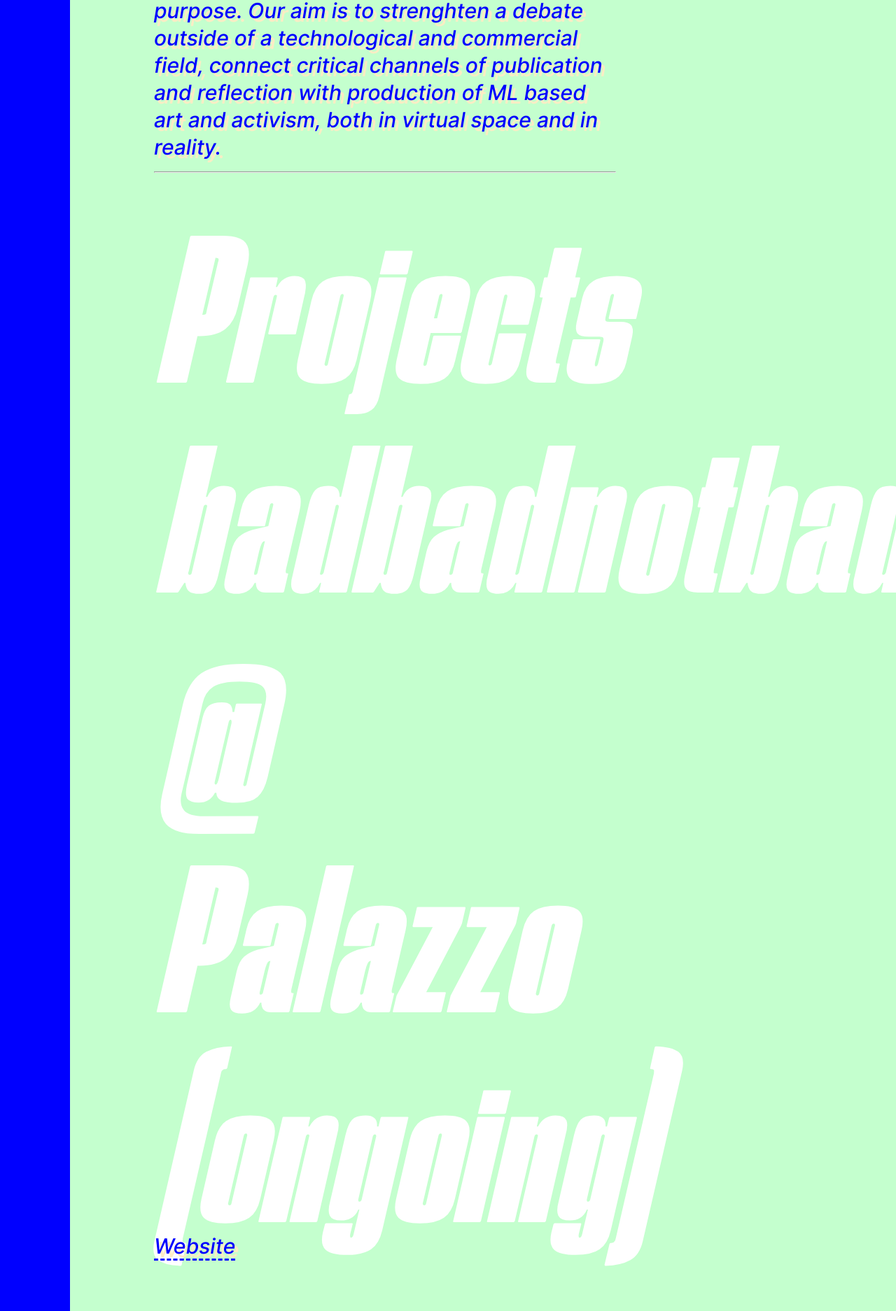
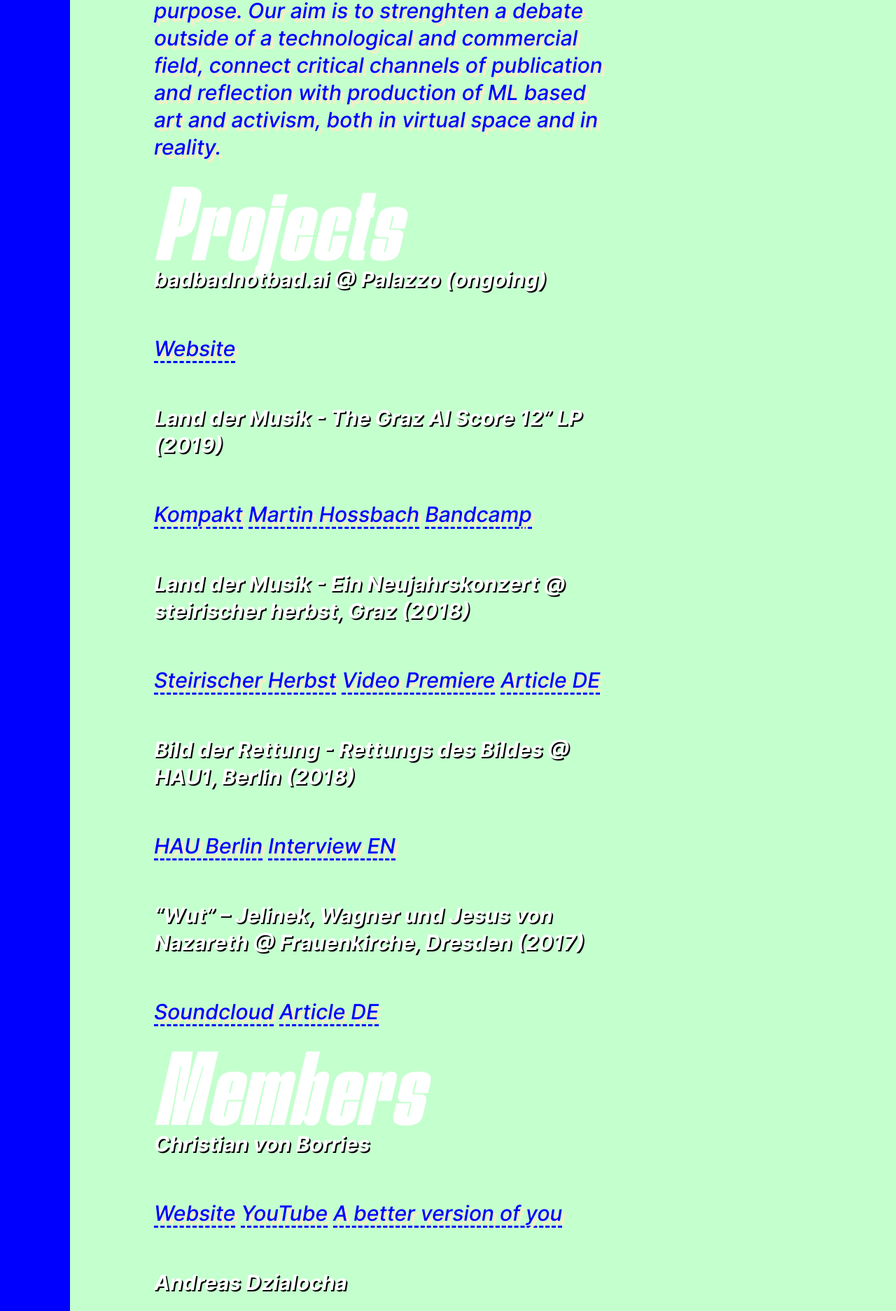
Before and after one commit to ai-unit/ai-unit.github.io, a Jekyll site: the page built from index.md, in a window 1280 px wide. Shown: the part 1186-3060 px from the top of the page at 70% size. Built offline with Jekyll 4.4.1, drawn with Linux system fonts in a browser that asks for light colours; some web fonts are replaced.

Commit message:
Correct headings

```diff
--- a/assets/styles/base/typography.scss
+++ b/assets/styles/base/typography.scss
@@ -46,3 +46,11 @@
   line-height: 1;
   letter-spacing: .4rem;
 }
+
+h2,
+h3,
+h4,
+h5,
+h6 {
+  font-size: 5em;
+}
--- a/index.md
+++ b/index.md
@@ -8,50 +8,48 @@
 
 **AI UNIT** uses modern startup- and platform technology and infrastructure to operate ML while developing own open source projects and gathering data for artistic and political purpose. Our aim is to strenghten a debate outside of a technological and commercial field, connect critical channels of publication and reflection with production of ML based art and activism, both in virtual space and in reality.
 
----
+## Projects
 
-# Projects
-
-## badbadnotbad.ai @ Palazzo (ongoing)
+**badbadnotbad.ai @ Palazzo (ongoing)**
 
 [Website](http://badbadnotbad.ai/)
 
-## Land der Musik - The Graz AI Score 12" LP (2019)
+**Land der Musik - The Graz AI Score 12" LP (2019)**
 
 [Kompakt](https://kompakt.fm/releases/land_der_musik_the_graz_ai_score)
 [Martin Hossbach](http://www.martinhossbach.com/releases/aiunit/)
 [Bandcamp](https://hyperdelia.bandcamp.com/album/land-der-musik-the-graz-ai-score)
 
-## Land der Musik - Ein Neujahrskonzert @ steirischer herbst, Graz (2018)
+**Land der Musik - Ein Neujahrskonzert @ steirischer herbst, Graz (2018)**
 
 [Steirischer Herbst](https://2018.steirischerherbst.at/en/volksfronten/artist/christian-von-borries)
 [Video Premiere](https://www.steirischerherbst.at/de/videos/705/christian-von-borries)
 [Article DE](https://www.deutschlandfunk.de/land-der-musik-von-christian-von-borries-das-anti.1993.de.html?dram:article_id=430011)
 
-## Bild der Rettung - Rettungs des Bildes @ HAU1, Berlin (2018)
+**Bild der Rettung - Rettungs des Bildes @ HAU1, Berlin (2018)**
 
 [HAU Berlin](https://www.hebbel-am-ufer.de/programm/pdetail/lesage-bild-der-rettung/)
 [Interview EN](https://www.springerin.at/2016/4/my-kingdom-my-rules/)
 
-## "Wut" – Jelinek, Wagner und Jesus von Nazareth @ Frauenkirche, Dresden (2017)
+**"Wut" – Jelinek, Wagner und Jesus von Nazareth @ Frauenkirche, Dresden (2017)**
 
 [Soundcloud](https://soundcloud.com/andreasdzialocha/sets/wut-ai-orchestra-score)
 [Article DE](https://www.deutschlandfunkkultur.de/elfriede-jelineks-wut-in-der-frauenkirche-in-dresden-ein.1013.de.html?dram:article_id=389000)
 
-# Members
+## Members
 
-## Christian von Borries
+**Christian von Borries**
 
 [Website](http://masseundmacht.com/)
 [YouTube](https://www.youtube.com/user/masseundmacht/videos)
 [A better version of you](http://www.abetterversionofyou.tech/)
 
-## Andreas Dzialocha
+**Andreas Dzialocha**
 
 [Website](https://andreasdzialocha.com/)
 [GitHub](https://github.com/adzialocha/)
 
-# Links
+**Links**
 
 [badbadnotbad.ai](https://badbadnotbad.ai)
 [@ai-unit GitHub](https://github.com/ai-unit/)
```
